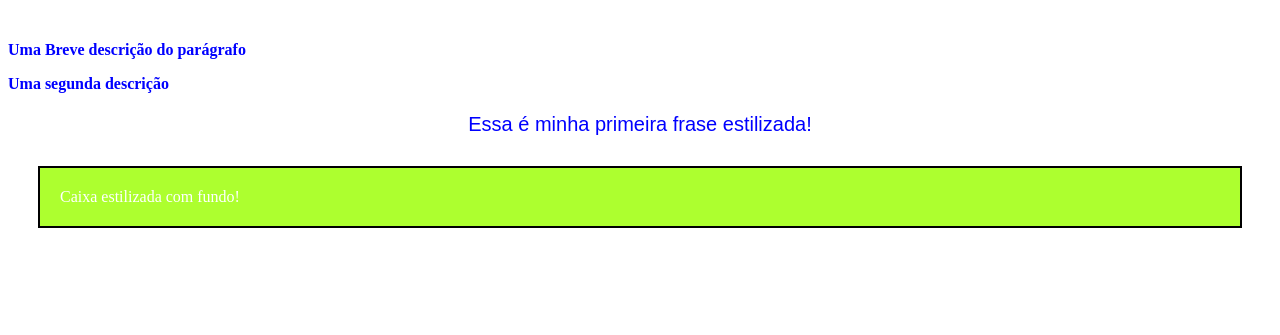
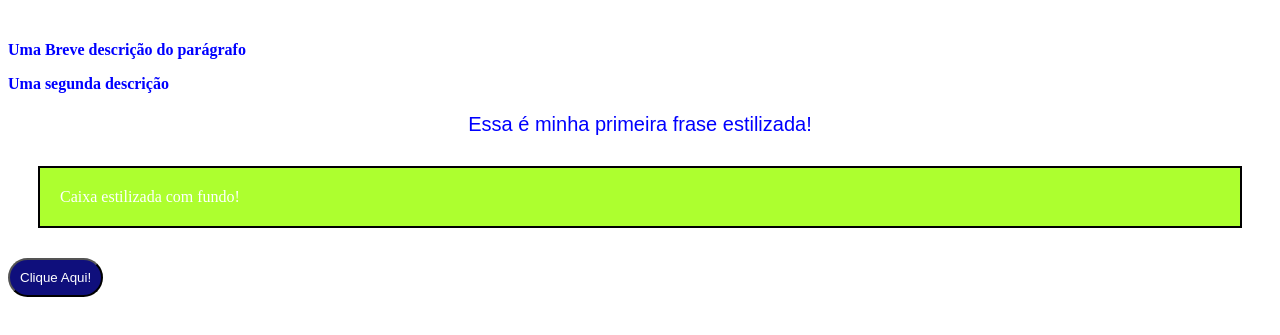
Before and after one commit to JoaoWictorTessmann/Projetos_HTML, a plain HTML site: page Aula03-HTML-CSS/index.html in a window 1280 px wide. Shown: the part 183-518 px from the top of the page. Drawn offline with Linux system fonts and the light colour scheme.

Commit message:
Adicionado em AULA03-HTML-CSS, Uma classe para estilizar o botão

```diff
--- a/Aula03-HTML-CSS/index.html
+++ b/Aula03-HTML-CSS/index.html
@@ -13,5 +13,6 @@
 <!--Desafio-->
     <p class="frase">Essa é minha primeira frase estilizada!</p>
     <div class="caixa">Caixa estilizada com fundo!</div>
+    <button class="meu-botao">Clique Aqui!</button>
 </body>
 </html>
--- a/Aula03-HTML-CSS/style.css
+++ b/Aula03-HTML-CSS/style.css
@@ -16,3 +16,10 @@
     border: 2px solid black;
     margin: 30px;
 }
+.meu-botao{
+    background-color: rgb(15, 15, 124);
+    color: white;
+    padding: 10px;
+    border-radius:  20px;
+    cursor: pointer;
+}
```
